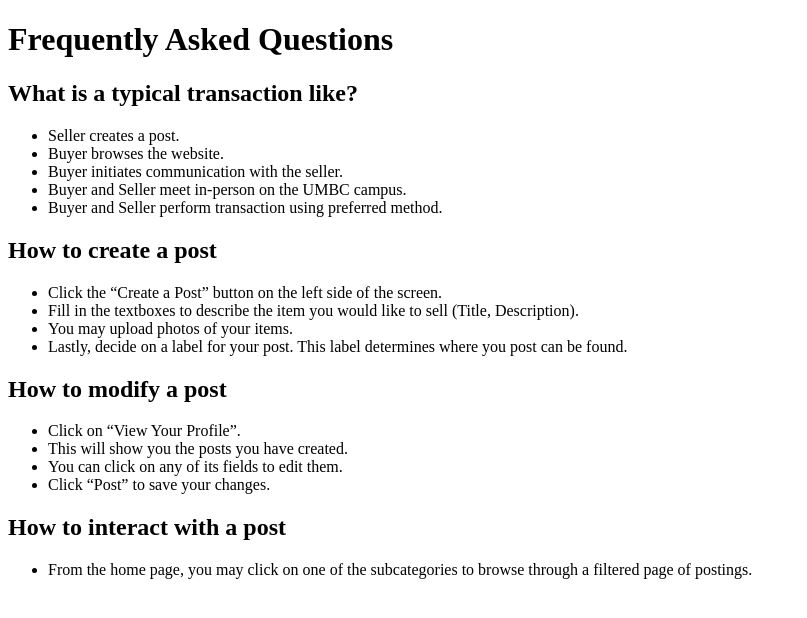
After one commit to BeamlakB/GritMarket, a Flask app: page /FrequentlyAskedQuestions.html in a window 1280 px wide. The commit adds this page. Shown: the top 618 px of the page, without its empty margins (0-807 px from the left). Run offline with Flask 3, Linux system fonts and the light colour scheme; parts of the project's set-up code (start-up, migrations or seed data) failed here and were passed over.

Commit message:
added info pages w/o style

```diff
--- /dev/null
+++ b/Project/templates/FrequentlyAskedQuestions.html
@@ -0,0 +1,39 @@
+<!DOCTYPE html>
+<html>
+<head>
+  <title>Frequently Asked Questions</title>
+</head>
+<body>
+  <h1>Frequently Asked Questions</h1>
+
+  <h2>What is a typical transaction like?</h2>
+  <ul>
+    <li>Seller creates a post.</li>
+    <li>Buyer browses the website.</li>
+    <li>Buyer initiates communication with the seller.</li>
+    <li>Buyer and Seller meet in-person on the UMBC campus.</li>
+    <li>Buyer and Seller perform transaction using preferred method.</li>
+  </ul>
+
+  <h2>How to create a post</h2>
+  <ul>
+    <li>Click the “Create a Post” button on the left side of the screen.</li>
+    <li>Fill in the textboxes to describe the item you would like to sell (Title, Description).</li>
+    <li>You may upload photos of your items.</li>
+    <li>Lastly, decide on a label for your post. This label determines where you post can be found.</li>
+  </ul>
+
+  <h2>How to modify a post</h2>
+  <ul>
+    <li>Click on “View Your Profile”.</li>
+    <li>This will show you the posts you have created.</li>
+    <li>You can click on any of its fields to edit them.</li>
+    <li>Click “Post” to save your changes.</li>
+  </ul>
+
+  <h2>How to interact with a post</h2>
+  <ul>
+    <li>From the home page, you may click on one of the subcategories to browse through a filtered page of postings.</li>
+  </ul>
+</body>
+</html>
--- /dev/null
+++ b/Project/templates/Support.html
@@ -0,0 +1,2 @@
+<h2>Contact Grit Marketplace Support</h2>
+<p>Reach to the developers through email: <a href="mailto:gritmarketplace.support@gmail.com">gritmarketplace.support@gmail.com</a></p>
--- a/app.py
+++ b/app.py
@@ -7,13 +7,20 @@ app = create_app()
 def home():
     return render_template ("index.html")
 
-@app.route('/about', methods=['Get'])
+@app.route('/AvoidScams.html', methods=['Get'])
 def about():
-    return jsonify({'message': "About"})
+    return render_template ("AvoidScams.html")
 
-@app.route('/contact', methods=['Get'])
-def contact():
-    return jsonify({'message': "Contact"})
+@app.route('/Support.html', methods=['Get'])
+def support():
+    return render_template ("Support.html")
 
+@app.route('/FrequentlyAskedQuestions.html', methods=['Get'])
+def FrequentlyAskedQuestions():
+    return render_template ("FrequentlyAskedQuestions.html")
+
+@app.route('/PersonalSafetyTips.html', methods=['Get'])
+def Safteytips():
+    return render_template ("PersonalSafetyTips.html")
 if __name__ == '__main__':
     app.run (debug=True)
```
Also changed, not shown: Project/templates/AvoidScams.html (added, +23 -0 lines), Project/templates/PersonalSafetyTips.html (added, +11 -0 lines), Project/templates/index.html (+6 -6 lines), 1 other file.
